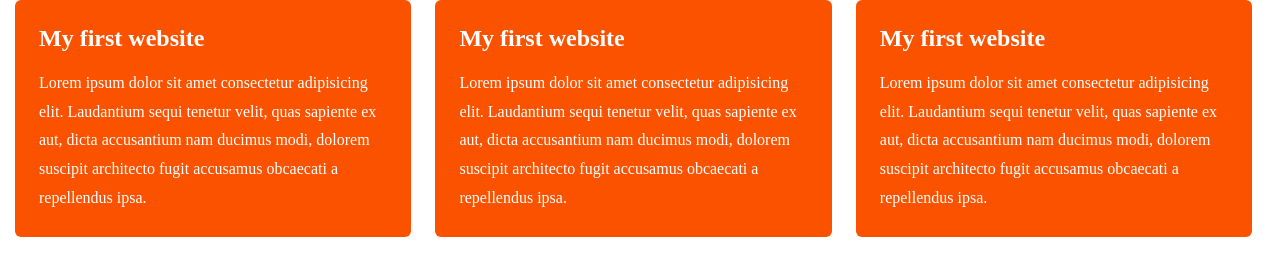
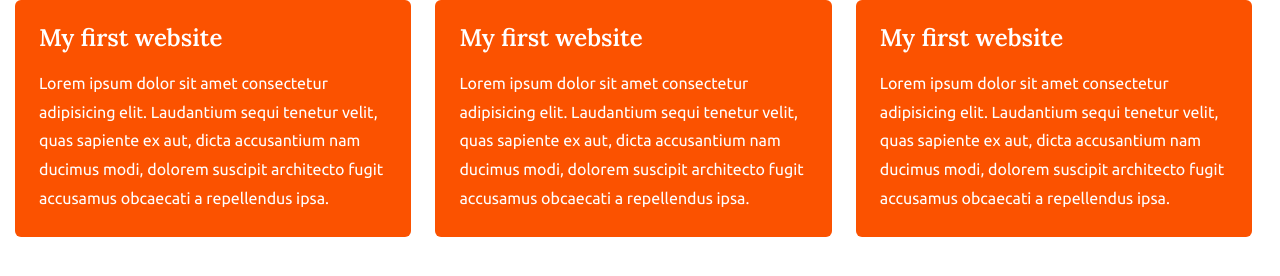
Before and after one commit to AbrarulRhythm/my-first-github-repo, a plain HTML site: page index.html in a window 1280 px wide. Drawn offline with Linux system fonts and the light colour scheme.

Commit message:
added 2 new google fonts

```diff
--- a/index.html
+++ b/index.html
@@ -5,6 +5,13 @@
     <meta charset="UTF-8">
     <meta name="viewport" content="width=device-width, initial-scale=1.0">
     <title>My First Ever Github Repo</title>
+
+    <!-- Google Font (Ubuntu, Lora) -->
+    <link
+        href="https://fonts.googleapis.com/css2?family=Lora:ital,wght@0,400..700;1,400..700&family=Ubuntu:ital,wght@0,300;0,400;0,500;0,700;1,300;1,400;1,500;1,700&display=swap"
+        rel="stylesheet">
+
+    <!-- Custom CSS -->
     <link rel="stylesheet" href="styles/style.css">
 </head>
 
--- a/styles/style.css
+++ b/styles/style.css
@@ -2,6 +2,10 @@
     margin: 0;
     padding: 0;
     box-sizing: border-box;
+}
+
+body {
+    font-family: "Ubuntu", sans-serif;
 }
 
 h1,
@@ -11,6 +15,7 @@ h4,
 h5,
 h6 {
     line-height: 1.2;
+    font-family: "Lora", serif;
 }
 
 p {
```
